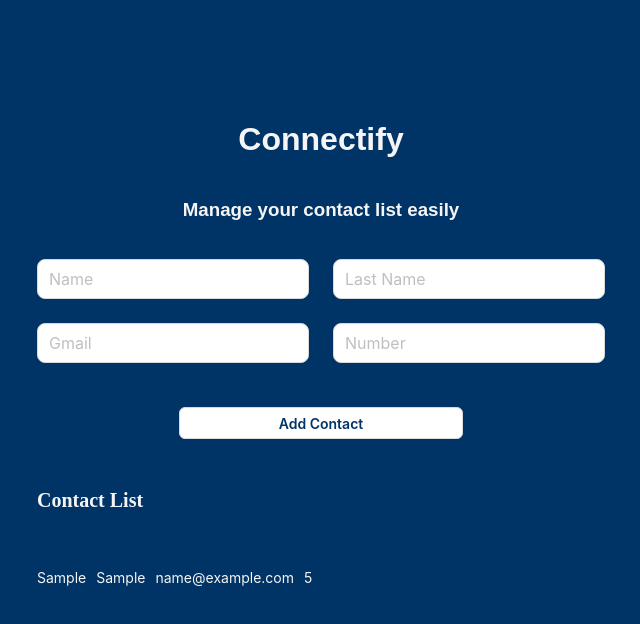
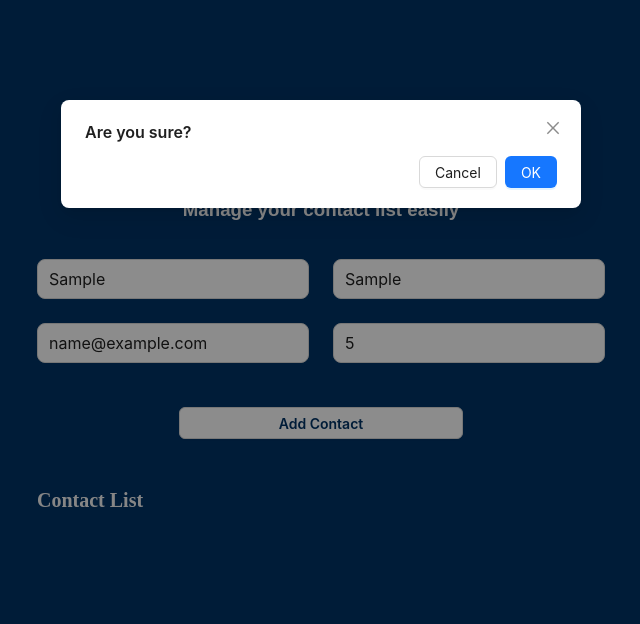
Before and after one commit to rasamkamyar/Contact-List, a React (Vite) app: page / in a window 1280 px wide. Both pictures are taken after typing "Sample", "Sample", "name@example.com", "5" into the empty fields and a click on the button "Add Contact". Shown: the top 624 px of the page, without its empty margins (319-959 px from the left). Built offline with nearby package versions, Linux system fonts and the light colour scheme.

Commit message:
add modal

```diff
--- a/src/Form/ContactList.jsx
+++ b/src/Form/ContactList.jsx
@@ -8,11 +8,34 @@ function ContactList({ contacts }) {
         Contact List
       </h1>
       {contacts.map((contact) => (
-        <Row style={{ display: "flex", gap: "10px" }}>
+        <Row style={{ display: "flex", gap: "70px" }}>
           <Form.Item style={{ color: "#f5f5f5" }}>{contact.name}</Form.Item>
           <Form.Item style={{ color: "#f5f5f5" }}>{contact.lastName}</Form.Item>
-          <Form.Item style={{ color: "#f5f5f5" }}>{contact.gmail}</Form.Item>
-          <Form.Item style={{ color: "#f5f5f5" }}>{contact.number}</Form.Item>
+          <span style={{ position: "relative" }}>
+            <Form.Item style={{ color: "#f5f5f5" }}>
+              <img
+                style={{ position: "absolute", top: "8px", left: "-22px" }}
+                width="20"
+                height="20"
+                src="https://img.icons8.com/ios-glyphs/30/new-post.png"
+                alt="new-post"
+              />{" "}
+              {contact.gmail}
+            </Form.Item>
+          </span>
+          <span style={{ position: "relative" }}>
+            <Form.Item style={{ color: "#f5f5f5" }}>
+              {" "}
+              <img
+                style={{ position: "absolute", top: "8px", left: "-19px" }}
+                width="20"
+                height="20"
+                src="https://img.icons8.com/ios-glyphs/30/phone--v1.png"
+                alt="phone--v1"
+              />{" "}
+              {contact.number}
+            </Form.Item>
+          </span>
         </Row>
       ))}
     </Flex>
@@ -20,3 +43,9 @@ function ContactList({ contacts }) {
 }
 
 export default ContactList;
+{
+  (" ");
+}
+{
+  (" ");
+}
--- a/src/Form/FormList.jsx
+++ b/src/Form/FormList.jsx
@@ -1,7 +1,9 @@
-import { Form, Input, Row, Col, Button, Flex } from "antd";
+import { Form, Input, Row, Col, Button, Flex, Modal } from "antd";
 import React, { useState } from "react";
 
 function FormList({ formInfo, setFormInfo, setContacts }) {
+  const [isModalOpen, setIsModalOpen] = useState(false);
+
   const changeHandler = (e) => {
     const name = e.target.name;
     const value = e.target.value;
@@ -15,6 +17,15 @@ function FormList({ formInfo, setFormInfo, setContacts }) {
       gmail: "",
       number: "",
     });
+    setIsModalOpen(false);
+  };
+
+  const showModal = () => {
+    setIsModalOpen(true);
+  };
+
+  const handleCancel = () => {
+    setIsModalOpen(false);
   };
 
   return (
@@ -80,12 +91,49 @@ function FormList({ formInfo, setFormInfo, setContacts }) {
         </Form>
       </Flex>
       <Flex justify="center">
-        <Button style={{ width: "50%" ,color:"#003366",fontWeight:"600" }} onClick={addHanlder}>
+        <Button
+          style={{ width: "50%", color: "#003366", fontWeight: "600" }}
+          onClick={showModal}
+        >
           Add Contact
         </Button>
+        <Modal
+          title="Are you sure?"
+          open={isModalOpen}
+          onOk={addHanlder}
+          onCancel={handleCancel}
+        ></Modal>
       </Flex>
     </>
   );
 }
 
 export default FormList;
+
+// import React, { useState } from 'react';
+// import { Button, Modal } from 'antd';
+// const App = () => {
+//   const [isModalOpen, setIsModalOpen] = useState(false);
+//   const showModal = () => {
+//     setIsModalOpen(true);
+//   };
+//   const handleOk = () => {
+//     setIsModalOpen(false);
+//   };
+//   const handleCancel = () => {
+//     setIsModalOpen(false);
+//   };
+//   return (
+//     <>
+//       <Button type="primary" onClick={showModal}>
+//         Open Modal
+//       </Button>
+//       <Modal title="Basic Modal" open={isModalOpen} onOk={handleOk} onCancel={handleCancel}>
+//         <p>Some contents...</p>
+//         <p>Some contents...</p>
+//         <p>Some contents...</p>
+//       </Modal>
+//     </>
+//   );
+// };
+// export default App;
```
